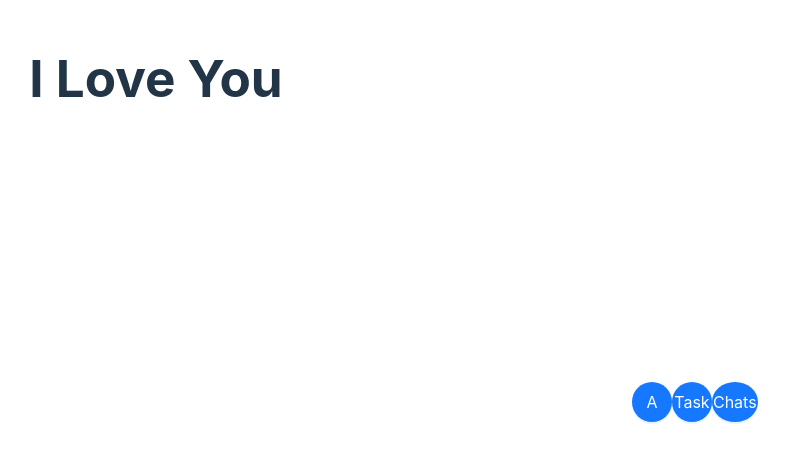
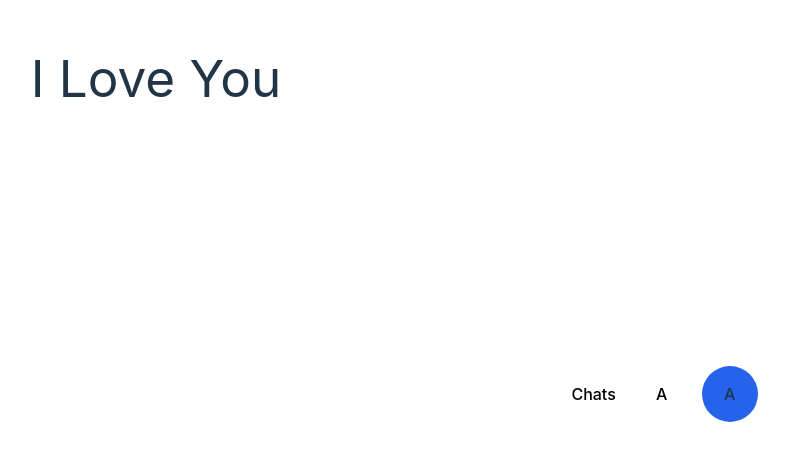
Before and after one commit to si-saaref/react-quicks, a React (Vite) app: page / in a window 1280 px wide. Shown: the part 322-784 px from the top of the page, without its empty margins (484-1273 px from the left). Built offline with nearby package versions, Linux system fonts and the light colour scheme.

Commit message:
feat: create menu and fix speed dial comp

```diff
--- a/package.json
+++ b/package.json
@@ -10,9 +10,12 @@
   },
   "dependencies": {
     "antd": "^5.2.1",
+    "autoprefixer": "^10.4.13",
     "axios": "^1.3.3",
+    "postcss": "^8.4.21",
     "react": "^18.2.0",
-    "react-dom": "^18.2.0"
+    "react-dom": "^18.2.0",
+    "tailwindcss": "^3.2.7"
   },
   "devDependencies": {
     "@types/react": "^18.0.27",
--- /dev/null
+++ b/postcss.config.cjs
@@ -0,0 +1,6 @@
+module.exports = {
+  plugins: {
+    tailwindcss: {},
+    autoprefixer: {},
+  },
+}
--- a/src/component/atoms/SpeedDial.jsx
+++ b/src/component/atoms/SpeedDial.jsx
@@ -3,10 +3,10 @@ import { Button } from 'antd';
 
 export default function SpeedDial({ children }) {
 	return (
-		<div className='speed-dial'>
-			<Button type='primary' shape='circle' size='large'>
+		<div className='speed-dial flex flex-row-reverse gap-3'>
+			<button type='primary' shape='circle' size='large' className='m-btn bg-blue-600'>
 				A
-			</Button>
+			</button>
 			{children}
 		</div>
 	);
--- a/src/index.css
+++ b/src/index.css
@@ -1,3 +1,7 @@
+@tailwind base;
+@tailwind components;
+@tailwind utilities;
+
 :root {
 	font-family: Inter, system-ui, Avenir, Helvetica, Arial, sans-serif;
 	line-height: 1.5;
@@ -67,3 +71,7 @@ button:focus-visible {
 		background-color: #f9f9f9;
 	}
 }
+
+.m-btn {
+	@apply w-14 h-14 rounded-full flex justify-center items-center;
+}
--- a/src/pages/MainPage.jsx
+++ b/src/pages/MainPage.jsx
@@ -8,12 +8,12 @@ export default function MainPage() {
 			<div>
 				<h1>I Love You</h1>
 				<SpeedDial>
-					<Button type='primary' shape='circle' size='large'>
-						Task
-					</Button>
-					<Button type='primary' shape='circle' size='large'>
+					<button type='primary' shape='circle' size='large' className='m-btn bg-white text-black'>
+						A
+					</button>
+					<button type='primary' shape='circle' size='large' className='m-btn bg-white text-black'>
 						Chats
-					</Button>
+					</button>
 				</SpeedDial>
 			</div>
 		</>
--- /dev/null
+++ b/tailwind.config.cjs
@@ -0,0 +1,8 @@
+/** @type {import('tailwindcss').Config} */
+module.exports = {
+	content: ['./index.html', './src/**/*.{js,ts,jsx,tsx}'],
+	theme: {
+		extend: {},
+	},
+	plugins: [],
+};
```
Also changed, not shown: 1 other file (tests, documents, lock files or other folders). Lines whose indentation alone changed are shown as unchanged.
